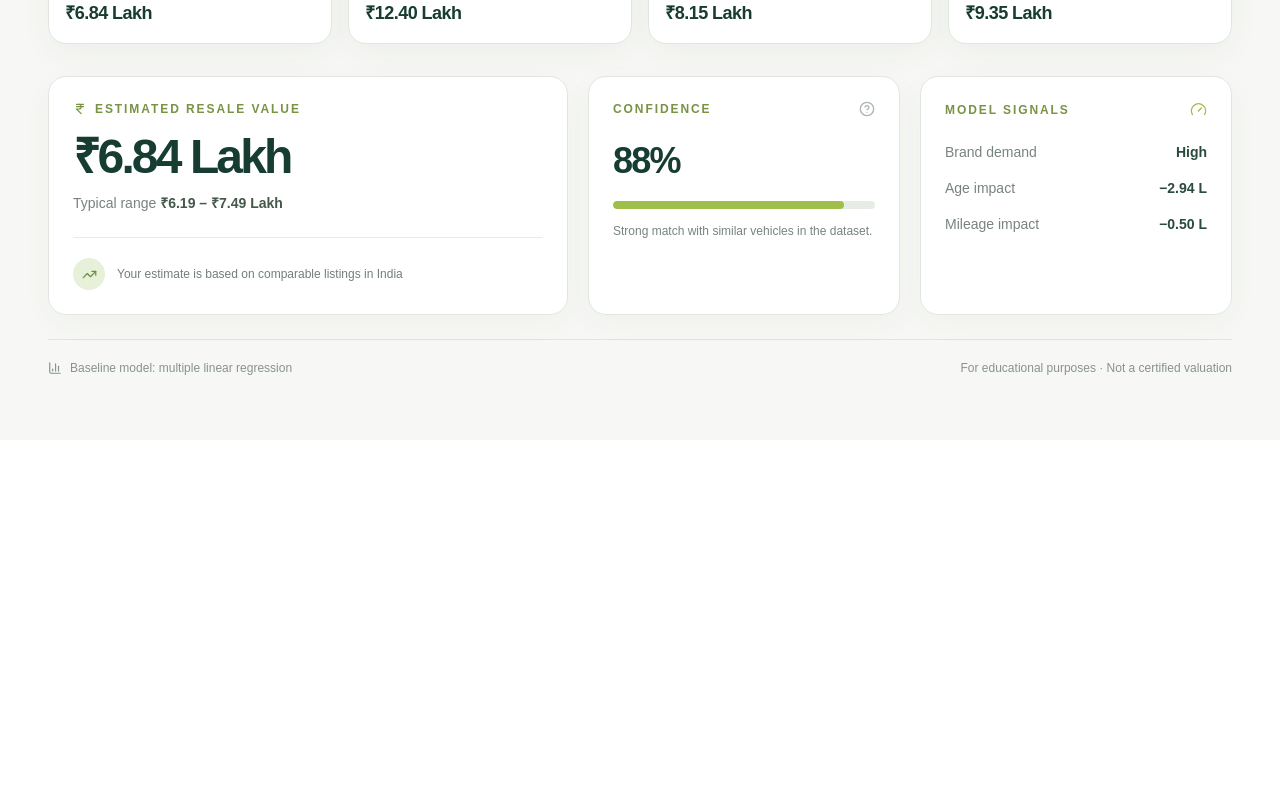
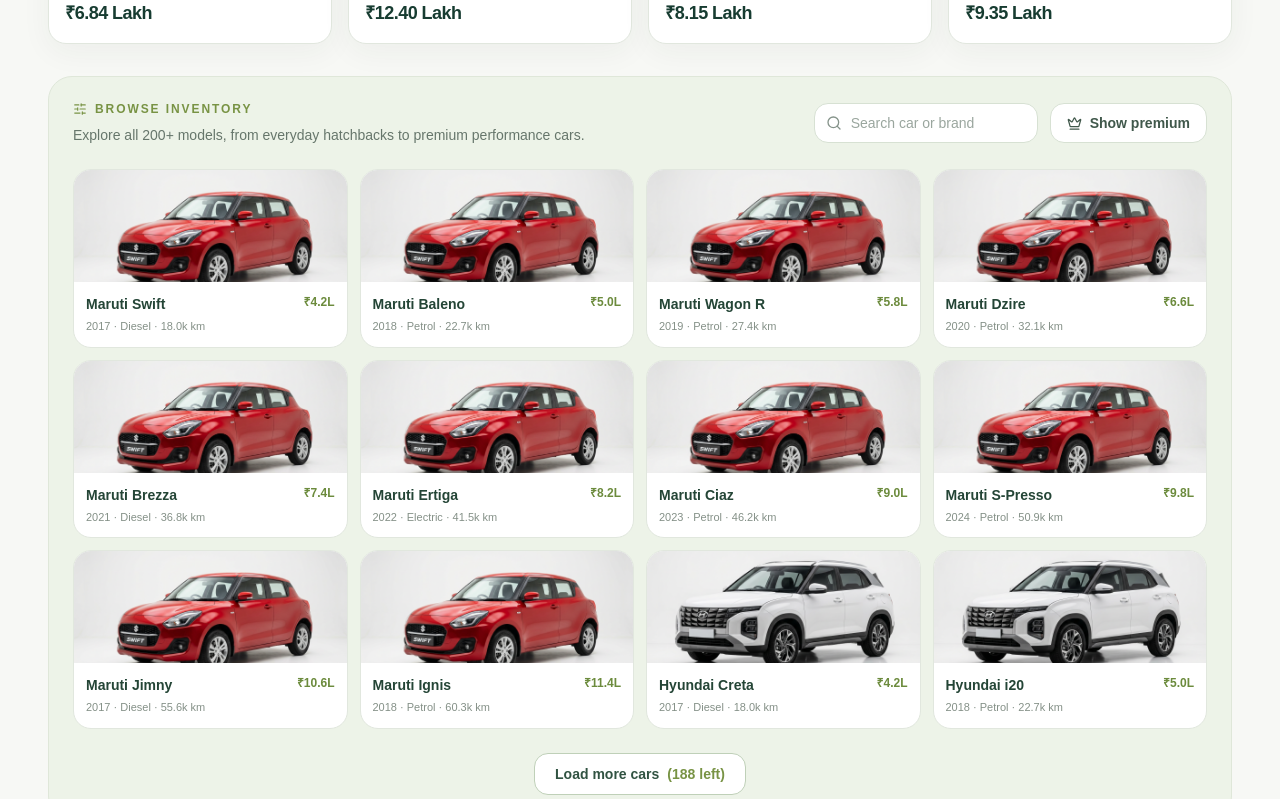
Before and after one commit to sambhavsharma1787-ui/used-car-price, a Next.js app: page / in a window 1280 px wide. Shown: the part 920-1719 px from the top of the page. Before the commit the page ends 1360 px from the top, so only its background shows below. Built offline with nearby package versions, Linux system fonts and the light colour scheme.

Commit message:
Expand car inventory with premium filters
V0-Chat-Id: sYNl7SFuWe9

```diff
--- a/components/car-predictor.tsx
+++ b/components/car-predictor.tsx
@@ -1,7 +1,7 @@
 'use client'
 
 import { useMemo, useState } from 'react'
-import { ArrowUpRight, BarChart3, CarFront, CircleHelp, Gauge, IndianRupee, RotateCcw, Sparkles, TrendingUp } from 'lucide-react'
+import { ArrowUpRight, BarChart3, CarFront, CircleHelp, Crown, Gauge, IndianRupee, RotateCcw, Search, Sparkles, SlidersHorizontal, TrendingUp } from 'lucide-react'
 
 const brands = ['Maruti', 'Hyundai', 'Honda', 'Toyota', 'Tata', 'Mahindra', 'Kia', 'Volkswagen']
 const fuels = ['Petrol', 'Diesel', 'CNG', 'Electric']
@@ -13,6 +13,33 @@ const featuredCars = [
   { name: 'Tata Nexon', meta: '2021 · Petrol · 27,900 km', price: '₹9.35 Lakh', image: '/cars/tata-nexon.png' },
 ]
 
+const catalogBrands = [
+  { brand: 'Maruti', models: ['Swift', 'Baleno', 'Wagon R', 'Dzire', 'Brezza', 'Ertiga', 'Ciaz', 'S-Presso', 'Jimny', 'Ignis'], image: '/cars/maruti-swift.png' },
+  { brand: 'Hyundai', models: ['Creta', 'i20', 'Venue', 'Verna', 'Grand i10', 'Exter', 'Alcazar', 'Tucson', 'Aura', 'Kona'], image: '/cars/hyundai-creta.png' },
+  { brand: 'Honda', models: ['City', 'Amaze', 'Jazz', 'WR-V', 'Elevate', 'Civic', 'CR-V', 'Brio', 'Mobilio', 'Accord'], image: '/cars/honda-city.png' },
+  { brand: 'Tata', models: ['Nexon', 'Punch', 'Harrier', 'Safari', 'Altroz', 'Tiago', 'Tigor', 'Curvv', 'Hexa', 'Bolt'], image: '/cars/tata-nexon.png' },
+  { brand: 'Toyota', models: ['Innova Crysta', 'Fortuner', 'Glanza', 'Urban Cruiser', 'Camry', 'Vellfire', 'Corolla', 'Yaris', 'Etios', 'Rumion'], image: '/cars/hyundai-creta.png' },
+  { brand: 'Mahindra', models: ['Thar', 'XUV700', 'Scorpio', 'Bolero', 'XUV300', 'Marazzo', 'Alturas G4', 'KUV100', 'TUV300', 'BE 6'], image: '/cars/tata-nexon.png' },
+  { brand: 'Kia', models: ['Seltos', 'Sonet', 'Carens', 'EV6', 'Carnival', 'Syros', 'Sportage', 'EV9', 'Sorento', 'Picanto'], image: '/cars/hyundai-creta.png' },
+  { brand: 'Volkswagen', models: ['Virtus', 'Taigun', 'Polo', 'Vento', 'Tiguan', 'T-Roc', 'Ameo', 'Passat', 'Jetta', 'Beetle'], image: '/cars/maruti-swift.png' },
+  { brand: 'BMW', models: ['3 Series', '5 Series', '7 Series', 'X1', 'X3', 'X5', 'X7', 'i4', 'iX', 'M4'], image: '/cars/honda-city.png' },
+  { brand: 'Mercedes-Benz', models: ['A-Class', 'C-Class', 'E-Class', 'S-Class', 'GLA', 'GLC', 'GLE', 'GLS', 'EQS', 'G-Class'], image: '/cars/hyundai-creta.png' },
+  { brand: 'Audi', models: ['A4', 'A6', 'A8', 'Q3', 'Q5', 'Q7', 'Q8', 'e-tron', 'S5', 'RS5'], image: '/cars/tata-nexon.png' },
+  { brand: 'Volvo', models: ['S60', 'S90', 'XC40', 'XC60', 'XC90', 'C40', 'EX30', 'EX40', 'V40', 'V90'], image: '/cars/honda-city.png' },
+  { brand: 'Lexus', models: ['ES', 'LS', 'NX', 'RX', 'LX', 'LC', 'LM', 'UX', 'IS', 'RZ'], image: '/cars/hyundai-creta.png' },
+  { brand: 'Jaguar', models: ['XE', 'XF', 'F-Pace', 'E-Pace', 'I-Pace', 'F-Type', 'XJ', 'XK', 'S-Type', 'X-Type'], image: '/cars/tata-nexon.png' },
+  { brand: 'Land Rover', models: ['Defender', 'Range Rover', 'Discovery', 'Evoque', 'Velar', 'Sport', 'Freelander', 'Series I', 'Series II', 'Series III'], image: '/cars/hyundai-creta.png' },
+  { brand: 'Porsche', models: ['911', 'Cayenne', 'Macan', 'Panamera', 'Taycan', '718 Cayman', '718 Boxster', 'Carrera', 'Turbo S', 'GT3'], image: '/cars/honda-city.png' },
+  { brand: 'Skoda', models: ['Slavia', 'Kushaq', 'Kodiaq', 'Superb', 'Octavia', 'Rapid', 'Karoq', 'Fabia', 'Laura', 'Yeti'], image: '/cars/maruti-swift.png' },
+  { brand: 'Renault', models: ['Kwid', 'Kiger', 'Triber', 'Duster', 'Captur', 'Fluence', 'Lodgy', 'Pulse', 'Scala', 'Koleos'], image: '/cars/tata-nexon.png' },
+  { brand: 'Nissan', models: ['Magnite', 'Kicks', 'Terrano', 'Micra', 'Sunny', 'X-Trail', 'Qashqai', 'Leaf', '370Z', 'Patrol'], image: '/cars/hyundai-creta.png' },
+  { brand: 'MG', models: ['Hector', 'Astor', 'Gloster', 'ZS EV', 'Comet', 'Windsor', 'Marvel R', 'HS', '5', 'Cyberster'], image: '/cars/honda-city.png' },
+]
+
+const catalog = catalogBrands.flatMap(({ brand, models, image }) => models.map((model, index) => ({
+  name: `${brand} ${model}`, brand, image, premium: ['BMW', 'Mercedes-Benz', 'Audi', 'Volvo', 'Lexus', 'Jaguar', 'Land Rover', 'Porsche'].includes(brand), year: 2017 + (index % 8), fuel: index % 4 === 0 ? 'Diesel' : index % 5 === 0 ? 'Electric' : 'Petrol', km: 18000 + index * 4700, price: 4.2 + index * 0.8 + (['BMW', 'Mercedes-Benz', 'Audi', 'Volvo', 'Lexus', 'Jaguar', 'Land Rover', 'Porsche'].includes(brand) ? 22 : 0),
+})))
+
 function formatPrice(value: number) {
   return `₹${value.toFixed(2)} Lakh`
 }
@@ -23,6 +50,14 @@ export function CarPredictor() {
   const [year, setYear] = useState(2019)
   const [kms, setKms] = useState(42000)
   const [result, setResult] = useState(6.84)
+  const [search, setSearch] = useState('')
+  const [showPremium, setShowPremium] = useState(false)
+  const [visibleCount, setVisibleCount] = useState(12)
+
+  const filteredCatalog = useMemo(() => catalog.filter(car => {
+    const matchesSearch = car.name.toLowerCase().includes(search.toLowerCase())
+    return matchesSearch && (!showPremium || car.premium)
+  }), [search, showPremium])
 
   const estimate = useMemo(() => {
     const brandFactor: Record<string, number> = { Maruti: 0, Hyundai: 0.38, Honda: 1.05, Toyota: 2.15, Tata: 0.32, Mahindra: 0.75, Kia: 1.6, Volkswagen: 0.92 }
@@ -86,6 +121,20 @@ export function CarPredictor() {
         <div className="mb-8 grid gap-4 sm:grid-cols-2 xl:grid-cols-4">
           {featuredCars.map(car => <article key={car.name} className="overflow-hidden rounded-2xl border border-[#e1e7de] bg-white shadow-[0_8px_30px_rgba(43,68,47,0.05)] transition hover:-translate-y-1 hover:shadow-[0_14px_34px_rgba(43,68,47,0.1)]"><img src={car.image} alt={`${car.name} used car`} className="h-36 w-full object-cover" /><div className="p-4"><div className="flex items-start justify-between gap-3"><h3 className="font-semibold text-[#244536]">{car.name}</h3><span className="rounded-full bg-[#edf3e5] px-2 py-1 text-[10px] font-bold text-[#6c8b3d]">USED</span></div><p className="mt-2 text-xs text-[#849087]">{car.meta}</p><p className="mt-4 text-lg font-semibold tracking-[-0.03em] text-[#173c31]">{car.price}</p></div></article>)}
         </div>
+        <div className="mb-10 rounded-[24px] border border-[#dfe7d9] bg-[#edf3e8] p-5 md:p-6">
+          <div className="flex flex-col gap-4 lg:flex-row lg:items-center lg:justify-between">
+            <div><div className="flex items-center gap-2 text-xs font-bold uppercase tracking-[0.16em] text-[#789344]"><SlidersHorizontal size={14} /> Browse inventory</div><p className="mt-2 text-sm text-[#66766b]">Explore all {catalog.length}+ models, from everyday hatchbacks to premium performance cars.</p></div>
+            <div className="flex flex-col gap-3 sm:flex-row">
+              <label className="relative"><Search size={16} className="absolute left-3 top-3 text-[#85938a]" /><span className="sr-only">Search cars</span><input value={search} onChange={e => { setSearch(e.target.value); setVisibleCount(12) }} placeholder="Search car or brand" className="h-10 w-full rounded-xl border border-[#d7e1d3] bg-white pl-9 pr-3 text-sm outline-none ring-[#9fbe4a] placeholder:text-[#9aa69e] focus:ring-2 sm:w-56" /></label>
+              <button onClick={() => { setShowPremium(!showPremium); setVisibleCount(12) }} className={`flex h-10 items-center justify-center gap-2 rounded-xl px-4 text-sm font-semibold transition ${showPremium ? 'bg-[#173c31] text-white' : 'border border-[#d7e1d3] bg-white text-[#40584b] hover:border-[#9fbe4a]'}`}><Crown size={15} /> {showPremium ? 'Premium only' : 'Show premium'}</button>
+            </div>
+          </div>
+          <div className="mt-6 grid gap-3 sm:grid-cols-2 lg:grid-cols-3 xl:grid-cols-4">
+            {filteredCatalog.slice(0, visibleCount).map(car => <article key={car.name} className="group overflow-hidden rounded-2xl border border-[#e1e7de] bg-white transition hover:-translate-y-1 hover:shadow-[0_12px_28px_rgba(43,68,47,0.12)]"><div className="relative"><img src={car.image} alt={`${car.name} car`} className="h-28 w-full object-cover transition duration-300 group-hover:scale-105" />{car.premium && <span className="absolute left-2 top-2 flex items-center gap-1 rounded-full bg-[#173c31]/90 px-2 py-1 text-[10px] font-bold text-[#d7f26d]"><Crown size={10} /> PREMIUM</span>}</div><div className="p-3"><div className="flex items-start justify-between gap-2"><h3 className="text-sm font-semibold text-[#244536]">{car.name}</h3><span className="text-xs font-bold text-[#6c8b3d]">₹{car.price.toFixed(1)}L</span></div><p className="mt-1 text-[11px] text-[#849087]">{car.year} · {car.fuel} · {(car.km / 1000).toFixed(1)}k km</p></div></article>)}
+          </div>
+          {filteredCatalog.length === 0 && <p className="py-8 text-center text-sm text-[#77847c]">No cars match that search.</p>}
+          {visibleCount < filteredCatalog.length && <button onClick={() => setVisibleCount(count => count + 12)} className="mx-auto mt-6 flex rounded-xl border border-[#bfd0b8] bg-white px-5 py-2.5 text-sm font-bold text-[#315342] transition hover:border-[#789344] hover:bg-[#f8fbf6]">Load more cars <span className="ml-2 text-[#789344]">({filteredCatalog.length - visibleCount} left)</span></button>}
+        </div>
         <div className="grid gap-5 lg:grid-cols-[1.25fr_0.75fr_0.75fr]">
           <div className="result-card"><div><div className="mb-4 flex items-center gap-2 text-xs font-bold uppercase tracking-[0.16em] text-[#789344]"><IndianRupee size={14} /> Estimated resale value</div><p className="text-5xl font-semibold tracking-[-0.06em] text-[#173c31]">{formatPrice(result)}</p><p className="mt-3 text-sm text-[#77847c]">Typical range <strong className="text-[#45584c]">₹{(result - 0.65).toFixed(2)} – ₹{(result + 0.65).toFixed(2)} Lakh</strong></p></div><div className="mt-6 flex items-center gap-3 border-t border-[#e6ebe3] pt-5 text-xs text-[#718078]"><span className="flex h-8 w-8 items-center justify-center rounded-full bg-[#e7f0d9] text-[#6b913e]"><TrendingUp size={15} /></span> Your estimate is based on comparable listings in India</div></div>
           <div className="result-card"><div className="mb-6 flex items-center justify-between"><span className="text-xs font-bold uppercase tracking-[0.16em] text-[#789344]">Confidence</span><CircleHelp size={16} className="text-[#aab6ad]" /></div><p className="text-4xl font-semibold tracking-[-0.05em] text-[#173c31]">{confidence}%</p><div className="mt-5 h-2 overflow-hidden rounded-full bg-[#e7ece4]"><div className="h-full rounded-full bg-[#9fbe4a]" style={{ width: `${confidence}%` }} /></div><p className="mt-3 text-xs leading-5 text-[#77847c]">Strong match with similar vehicles in the dataset.</p></div>
```
